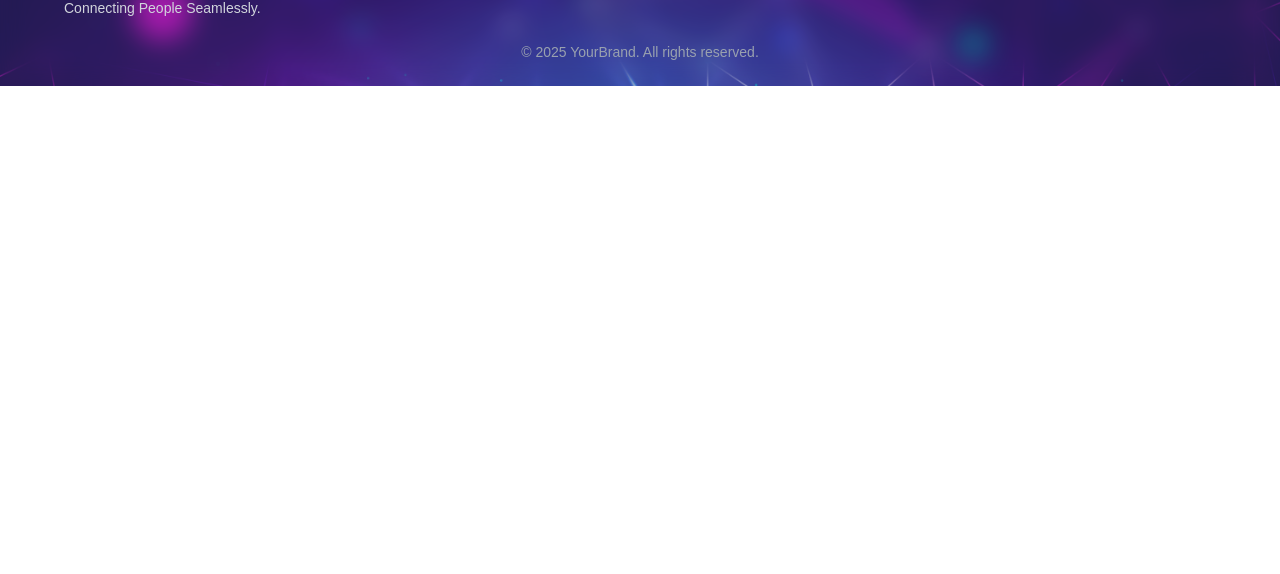
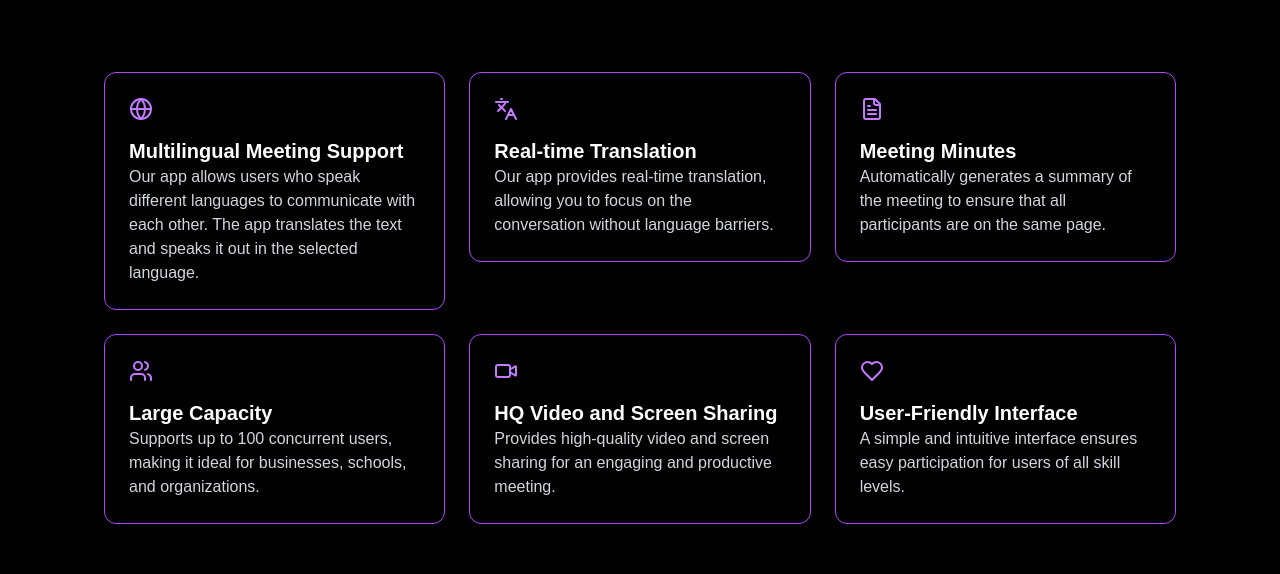
Before and after one commit to manishiiitl1261/Multilingual-Video-calling-platform-, a Next.js app: page / in a window 1280 px wide. Shown: the part 902-1476 px from the top of the page. Before the commit the page ends 988 px from the top, so only its background shows below. Built offline with nearby package versions, Linux system fonts and the light colour scheme.

Commit message:
added cards

```diff
--- /dev/null
+++ b/src/Components/Aboutus/Cards.tsx
@@ -0,0 +1,34 @@
+"use client";
+
+import { ReactNode } from "react";
+import { motion } from "framer-motion";
+
+interface CardProps {
+  icon: ReactNode;
+  title: string;
+  description: string;
+}
+
+export default function Card({ icon, title, description }: CardProps) {
+  return (
+    <motion.div
+      className="bg-black bg-opacity-50 border border-purple-500 rounded-xl p-6 text-white shadow-lg hover:shadow-purple-500/50 transition-all duration-300"
+      whileHover={{ scale: 1.05 }}
+      whileTap={{ scale: 0.95 }}
+      initial={{ opacity: 0, y: 50 }}
+      animate={{ opacity: 1, y: 0 }}
+      transition={{ duration: 0.5, ease: "easeOut" }}
+    >
+      <motion.div
+        className="text-3xl mb-4"
+        initial={{ rotate: -10 }}
+        animate={{ rotate: 0 }}
+        transition={{ duration: 0.5 }}
+      >
+        {icon}
+      </motion.div>
+      <h3 className="text-xl font-bold">{title}</h3>
+      <p className="text-gray-300">{description}</p>
+    </motion.div>
+  );
+}
--- /dev/null
+++ b/src/Components/Aboutus/Content.tsx
@@ -0,0 +1,69 @@
+"use client";
+
+import { Globe, Languages, FileText, Users, Video, Heart } from "lucide-react";
+import Card from "./Cards";
+import { motion } from "framer-motion";
+
+export default function Content() {
+  const features = [
+    {
+      icon: <Globe className="text-purple-400" />,
+      title: "Multilingual Meeting Support",
+      description:
+        "Our app allows users who speak different languages to communicate with each other. The app translates the text and speaks it out in the selected language.",
+    },
+    {
+      icon: <Languages className="text-purple-400" />,
+      title: "Real-time Translation",
+      description:
+        "Our app provides real-time translation, allowing you to focus on the conversation without language barriers.",
+    },
+    {
+      icon: <FileText className="text-purple-400" />,
+      title: "Meeting Minutes",
+      description:
+        "Automatically generates a summary of the meeting to ensure that all participants are on the same page.",
+    },
+    {
+      icon: <Users className="text-purple-400" />,
+      title: "Large Capacity",
+      description:
+        "Supports up to 100 concurrent users, making it ideal for businesses, schools, and organizations.",
+    },
+    {
+      icon: <Video className="text-purple-400" />,
+      title: "HQ Video and Screen Sharing",
+      description:
+        "Provides high-quality video and screen sharing for an engaging and productive meeting.",
+    },
+    {
+      icon: <Heart className="text-purple-400" />,
+      title: "User-Friendly Interface",
+      description:
+        "A simple and intuitive interface ensures easy participation for users of all skill levels.",
+    },
+  ];
+
+  return (
+    <motion.section
+      className="min-h-screen bg-black text-white flex justify-center items-center"
+      initial="hidden"
+      animate="visible"
+      variants={{
+        hidden: { opacity: 0 },
+        visible: {
+          opacity: 1,
+          transition: { staggerChildren: 0.2 },
+        },
+      }}
+    >
+      <div className="grid grid-cols-1 md:grid-cols-2 lg:grid-cols-3 gap-6 p-10 max-w-6xl">
+        {features.map((feature, index) => (
+          <motion.div key={index} variants={{ hidden: { opacity: 0, y: 50 }, visible: { opacity: 1, y: 0 } }}>
+            <Card icon={feature.icon} title={feature.title} description={feature.description} />
+          </motion.div>
+        ))}
+      </div>
+    </motion.section>
+  );
+}
--- a/src/pages/index.tsx
+++ b/src/pages/index.tsx
@@ -3,8 +3,8 @@ import { Geist, Geist_Mono } from "next/font/google";
 import Navbar from "@/Components/Navbar/Navbar";
 import Hero from "@/Components/Hero/Hero";
 import Footer from "@/Components/Footer/Footer";
-// import Background from "@/Components/Background/Background";
-
+// import Background from "@/Components/Background/Background"
+import Content from "@/Components/Aboutus/Content";
 
 
 const geistSans = Geist({
@@ -23,6 +23,7 @@ export default function Home() {
     {/* <Background/> */}
     <Navbar/>
     <Hero/>
+    <Content/>
     <Footer/>
     </>
   );
```
